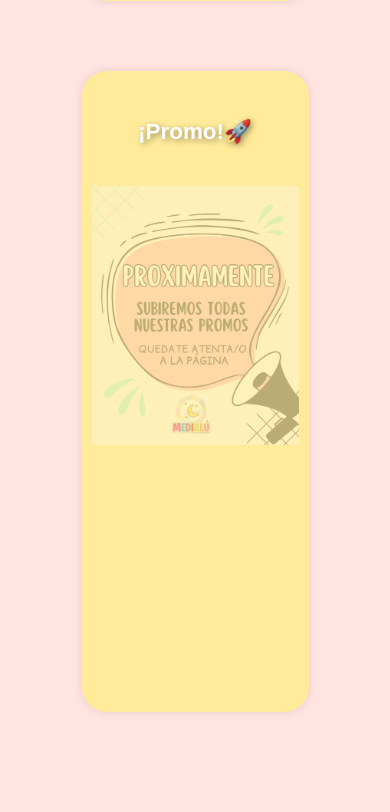
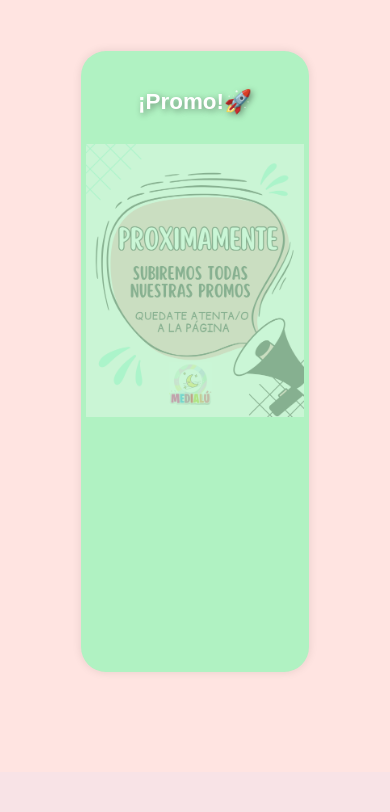
Before and after one commit to crisosatup-maker/miapp-flask, a Flask app: page / in a window 390 px wide. Shown: the part 1050-1862 px from the top of the page. After the commit the page ends 1724 px from the top, so only its background shows below. Run offline with Flask 3, Linux system fonts and the light colour scheme.

Commit message:
Actualización del sitio: descripción breve de los cambios

```diff
--- a/static/style.css
+++ b/static/style.css
@@ -395,18 +395,16 @@ h6 {
 .franja-nuevos,
 .franja-promo {
   width: 90%;
-  height: 80vh; /* ocupa todo el alto visible */
+  margin: 20px auto;
+  padding: 25px 10px;
+
+  border-radius: 25px;
   display: flex;
-  border-radius: 30px;
-  overflow: hidden;
-  position: relative;
   flex-direction: column;
+  align-items: center;
   justify-content: flex-start;
-  align-items: center;
   text-align: center;
-  box-shadow: 0 8px 20px rgba(0,0,0,0.2);
-  scroll-snap-align: start;
-  padding-top: 25px;
+  box-shadow: 0 0 10px rgba(0,0,0,0.1);
 }
 
 /* Colores de fondo (en lugar de imágenes que estaban chicas) */
@@ -444,13 +442,11 @@ h6 {
 /* Imagen dentro de cada franja */
 .franja-nuevos img,
 .franja-promo img {
-  width: 95%;
-  height: 85%;          /* 🔹 ahora ocupa casi toda la franja */
-  object-fit: cover;     /* mantiene proporciones */
-  border-radius: 20px;   /* bordes suaves */
-  margin-top: 10px;      /* menos espacio arriba */
-  flex-grow: 1;          /* permite que crezca dentro del contenedor */
-  box-shadow: none;
+  width: 92%;        /* 🔹 ocupa casi todo el ancho */
+  height: auto;
+  border-radius: 20px;
+  object-fit: cover; /* 🔹 ajusta sin deformar */
+  margin-bottom: 10px;
 }
 
 /* Ajuste para pantallas chicas */
@@ -458,10 +454,10 @@ h6 {
 @media (max-width: 768px) {
   .franja-nuevos,
   .franja-promo {
-    width: 90%;
+    width: 95%;
     margin: 20px auto;
-    padding: 25px 10px;
-    background-color: #ffeb99; /* amarillo suave */
+    padding: 15px 5px;
+
     border-radius: 25px;
     display: flex;
     flex-direction: column;
@@ -485,14 +481,11 @@ h6 {
 
   .franja-nuevos img,
   .franja-promo img {
-    width: 85%;
+    width: 90%;         /* 🔹 un poco más chica */
+    height: auto;
+    object-fit: contain; /* 🔹 evita recortes */
+  }
 
-    height: auto;
-    object-fit: cover;
-    border-radius: 20px;
-    margin-bottom: 10px;
-
-  }
   .header-logo {
     max-height: 100px; /* proporcional en móvil */
   }
```
